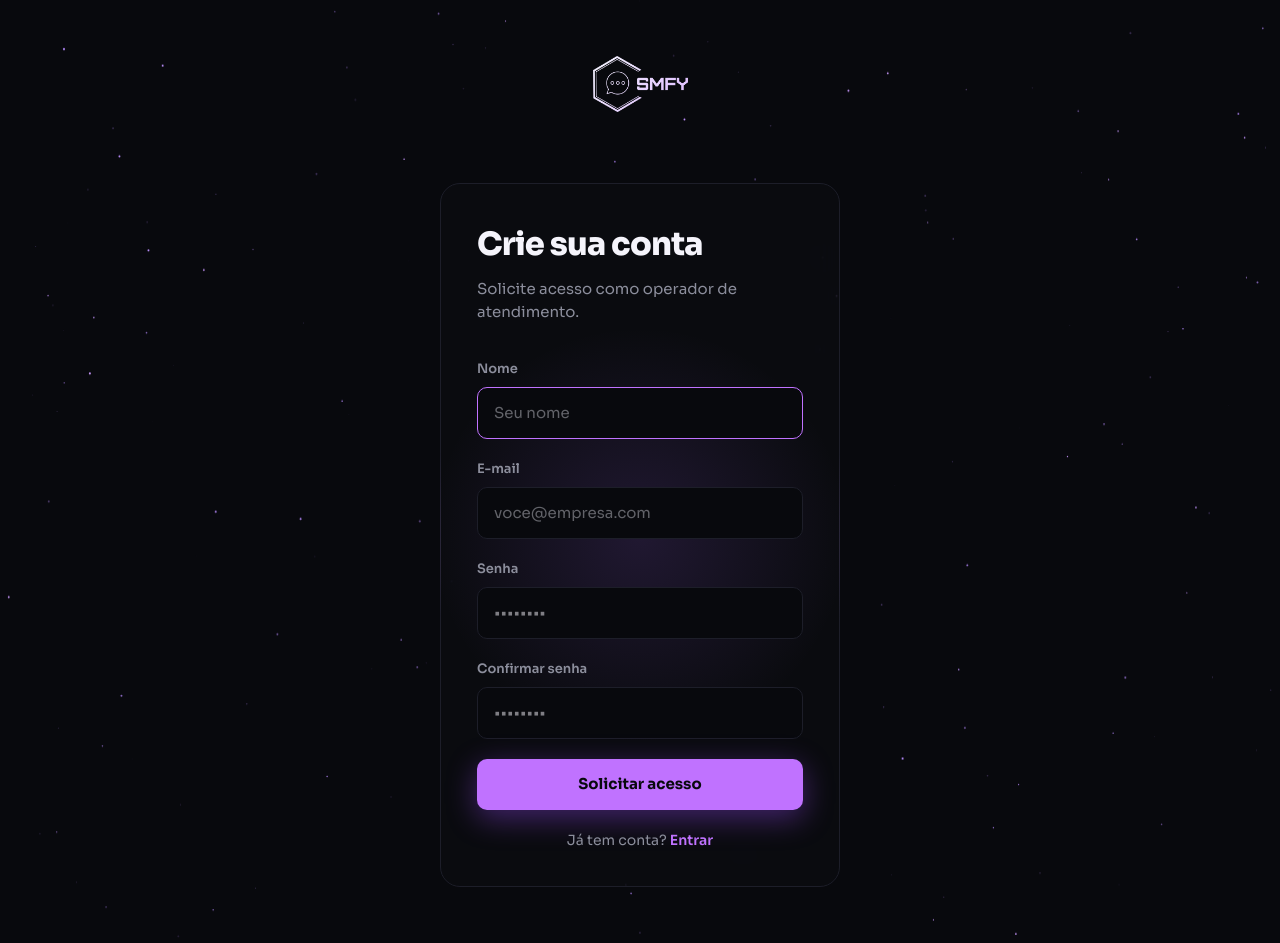
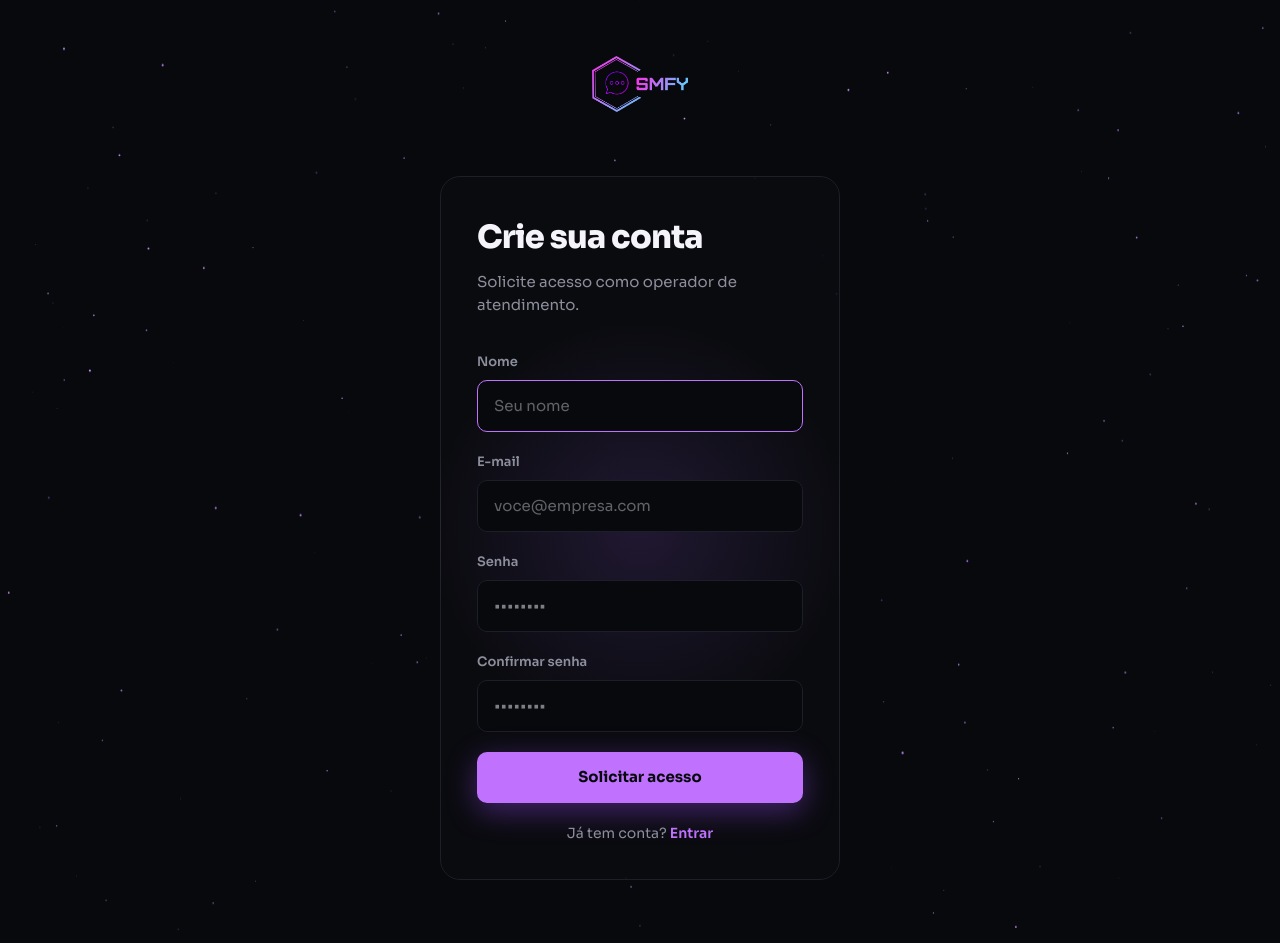
Before and after one commit to carolcamilooo-sm/smfy, a Next.js app: page /cadastro in a window 1280 px wide. Built offline with nearby package versions, Linux system fonts and the light colour scheme; no server answers.

Commit message:
Revert "Faz o gradiente animado correr pela imagem da logo"
This reverts commit c43fe96930ad164f9ed554d55fb21e1721f397fa.

```diff
--- a/src/app/globals.css
+++ b/src/app/globals.css
@@ -22,10 +22,6 @@
   --color-success: oklch(0.75 0.19 150);
   --color-warning: oklch(0.85 0.15 80);
   --color-danger: oklch(0.7 0.22 25);
-
-  /* Paradas do gradiente que corre pela logo. */
-  --logo-a: oklch(0.78 0.23 300);
-  --logo-b: oklch(0.97 0.01 293);
 }
 
 /* Claro. Mantém o mesmo matiz roxo (280–300) e inverte a luminosidade; os
@@ -50,10 +46,6 @@
   --color-success: oklch(0.55 0.17 150);
   --color-warning: oklch(0.62 0.15 80);
   --color-danger: oklch(0.55 0.22 25);
-
-  /* A logo escurece no claro: o quase-branco do meio do gradiente sumiria. */
-  --logo-a: oklch(0.5 0.25 300);
-  --logo-b: oklch(0.68 0.18 320);
 }
 
 /* O botão de tema manda os dois rótulos no HTML e deixa o CSS escolher — assim
@@ -92,36 +84,6 @@
 
   --font-sans: var(--font-sora);
   --font-mono: var(--font-ibm-plex-mono);
-}
-
-@keyframes gradientShift {
-  0% { background-position: 0% 50%; }
-  50% { background-position: 100% 50%; }
-  100% { background-position: 0% 50%; }
-}
-
-/* A logo é o gradiente animado recortado pela silhueta do PNG: a imagem entra
-   como máscara, e o que se pinta é o degradê correndo por trás. Por isso as
-   cores do arquivo não aparecem — só a forma. */
-.logo-mark {
-  display: inline-block;
-  aspect-ratio: 700 / 411; /* o mesmo do arquivo, pra altura definir a largura */
-  background-image: linear-gradient(
-    135deg,
-    var(--logo-a),
-    var(--logo-b),
-    var(--logo-a)
-  );
-  background-size: 300% 300%;
-  animation: gradientShift 4s ease-in-out infinite;
-  -webkit-mask: url("/logo.png") center / contain no-repeat;
-  mask: url("/logo.png") center / contain no-repeat;
-}
-
-@media (prefers-reduced-motion: reduce) {
-  .logo-mark {
-    animation: none;
-  }
 }
 
 @keyframes fadeUp {
--- a/src/components/logo.tsx
+++ b/src/components/logo.tsx
@@ -1,15 +1,23 @@
+import Image from "next/image";
 import { cn } from "@/lib/utils";
 
 /**
- * Lockup da marca: hexágono + SMFY, com o gradiente animado atravessando.
+ * Lockup da marca: hexágono + SMFY. A altura vem pelo className (h-8, h-14…)
+ * e a largura acompanha sozinha — o PNG já vem aparado, sem margem em volta.
  *
- * Não é <img>: o PNG entra como máscara CSS (ver .logo-mark no globals.css) e
- * o que se vê é o gradiente animado recortado pela silhueta da logo. É o que
- * permite a cor correr, como no antigo lockup em texto — a contrapartida é que
- * as cores originais do arquivo não aparecem, só a forma.
- *
- * A altura vem pelo className (h-12, h-14…) e a largura sai do aspect-ratio.
+ * unoptimized porque é um asset local pequeno e fixo: passar pelo otimizador
+ * da Vercel a cada tamanho não pagaria a conta.
  */
 export function Logo({ className }: { className?: string }) {
-  return <span role="img" aria-label="SMFY" className={cn("logo-mark", className)} />;
+  return (
+    <Image
+      src="/logo.png"
+      alt="SMFY"
+      width={700}
+      height={411}
+      priority
+      unoptimized
+      className={cn("w-auto object-contain", className)}
+    />
+  );
 }
```
